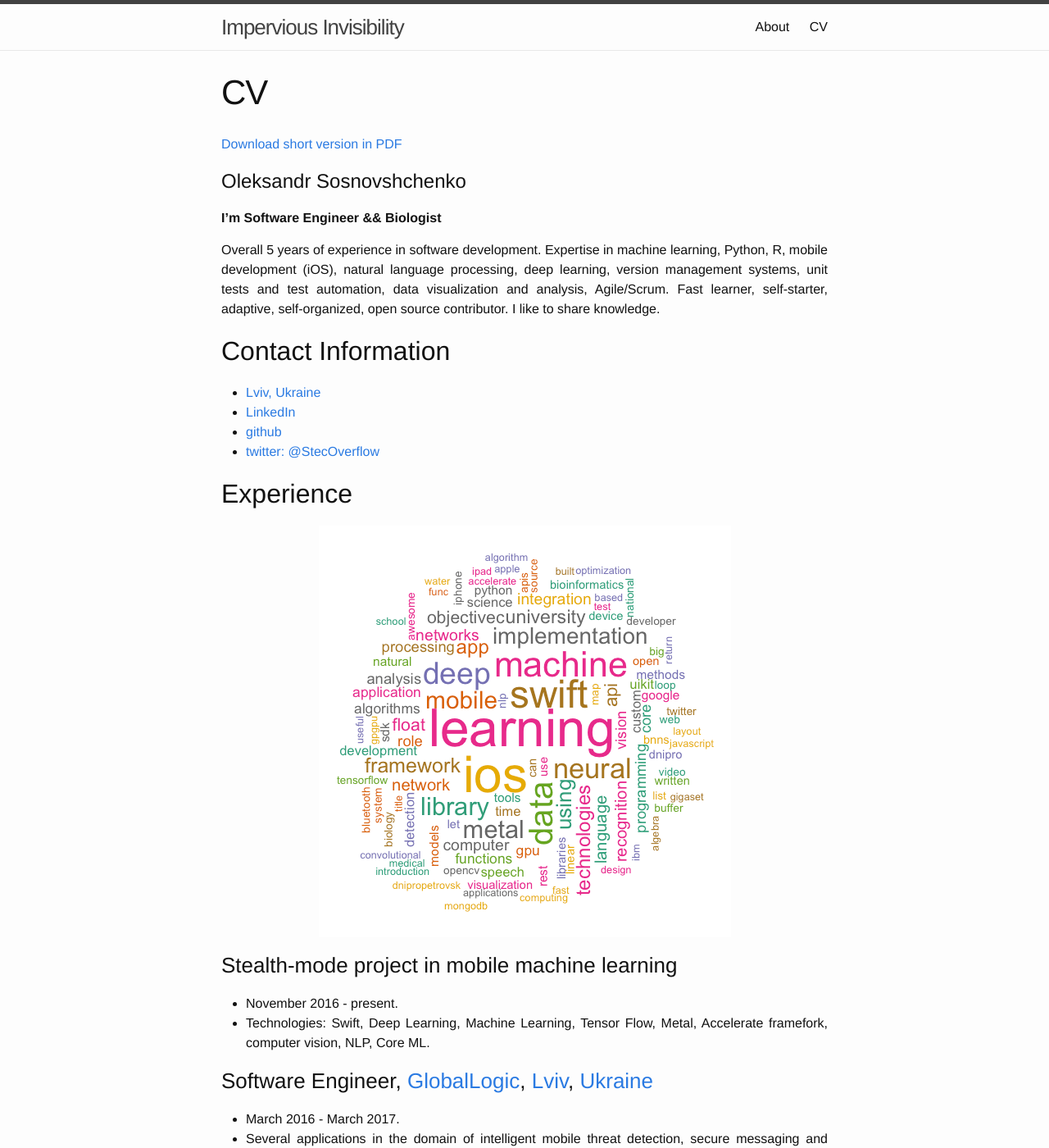
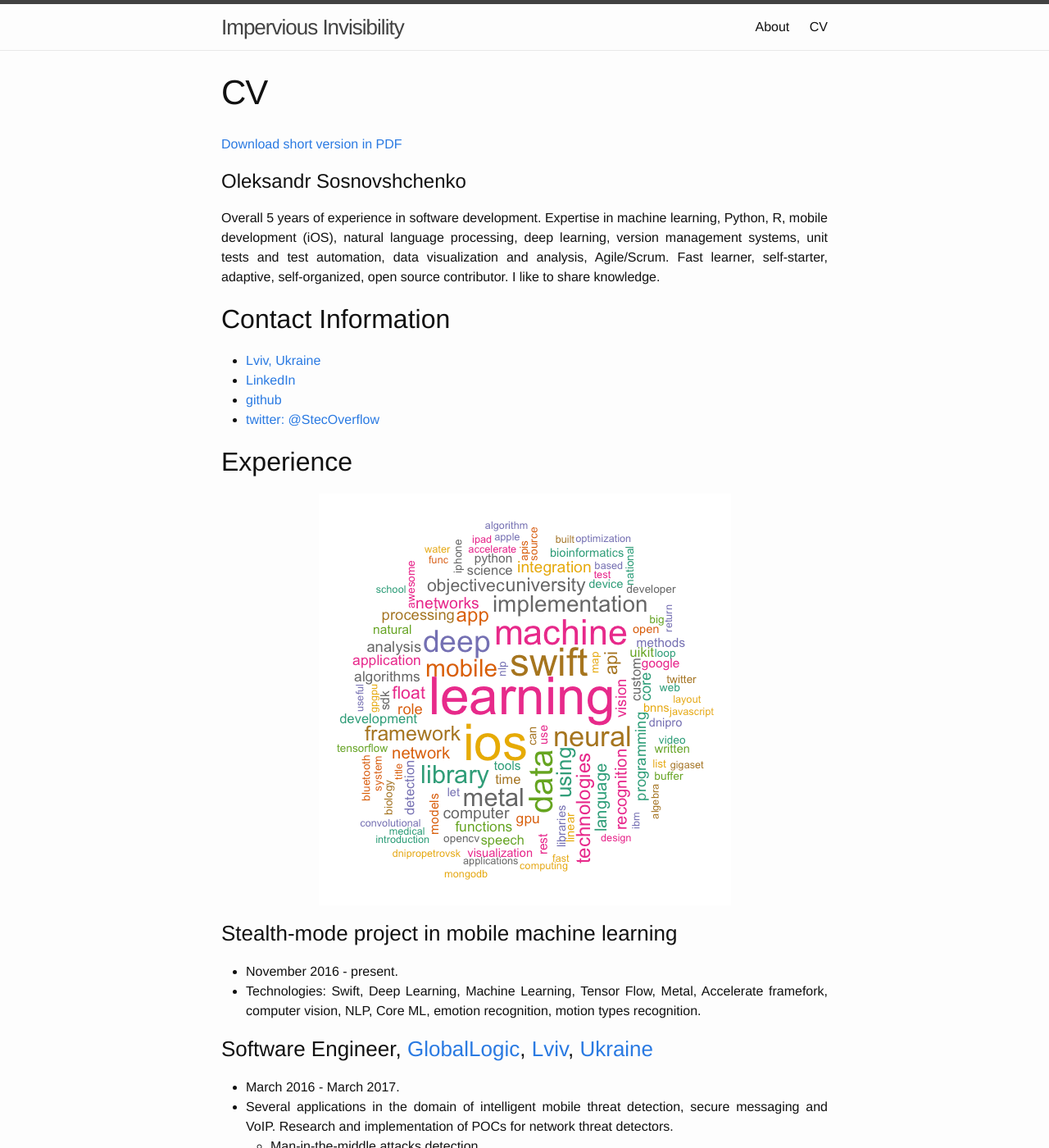
Before and after one commit to alexsosn/alexsosn.github.io, a Jekyll site: the page built from cv.md, in a window 1280 px wide and 1400 px high. Shown: the whole window at 82% size. Built offline with Jekyll 4.4.1, drawn with Linux system fonts in a browser that asks for light colours; some of the changed text lies outside the part shown.

Commit message:
Looking for a job. If you need to add machine learning to your mobile app, please contact me. :)

```diff
--- a/cv.md
+++ b/cv.md
@@ -7,8 +7,6 @@ permalink: /cv/
 <a href="/static_content/Alexander_Sosnovshchenko_cv.pdf">Download short version in PDF</a>
 
 # Oleksandr Sosnovshchenko
-
-**I'm Software Engineer && Biologist**
 
 Overall 5 years of experience in software development.
 Expertise in machine learning, Python, R, mobile development (iOS), natural language processing, deep learning, version management systems, unit tests and test automation, data visualization and analysis, Agile/Scrum.
@@ -26,7 +24,7 @@ Fast learner, self-starter, adaptive, self-organized, open source contributor. I
 
 ### Stealth-mode project in mobile machine learning
 * November 2016 - present.
-* Technologies: Swift, Deep Learning, Machine Learning, Tensor Flow, Metal, Accelerate framefork, computer vision, NLP, Core ML.
+* Technologies: Swift, Deep Learning, Machine Learning, Tensor Flow, Metal, Accelerate framefork, computer vision, NLP, Core ML, emotion recognition, motion types recognition.
 
 ### Software Engineer, [GlobalLogic](https://www.globallogic.com), [Lviv], [Ukraine]
 * March 2016 - March 2017.
```
Also changed, not shown: other parts of cv.md (+0 -1 lines).
